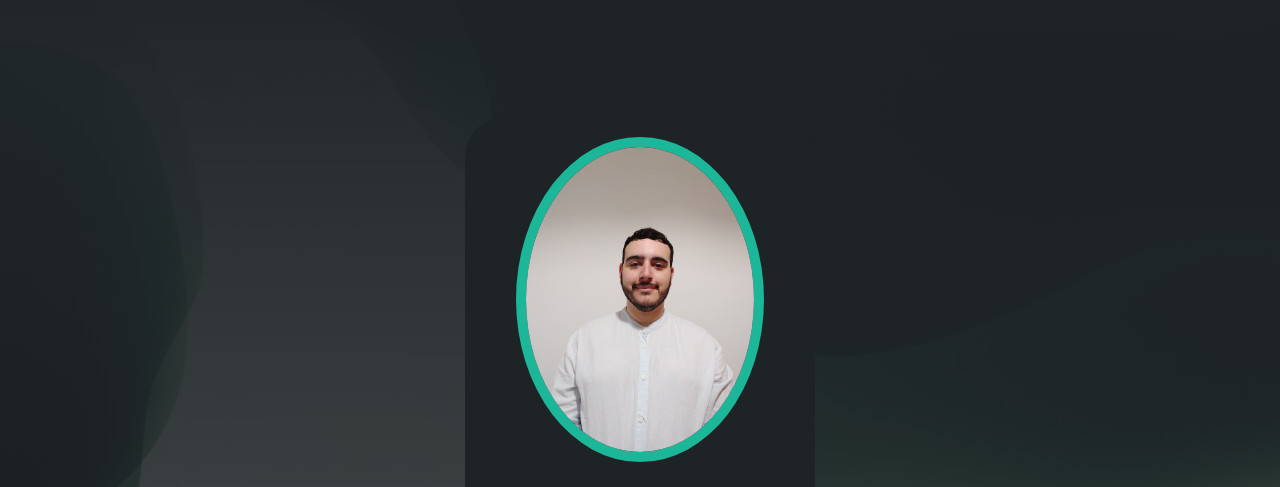
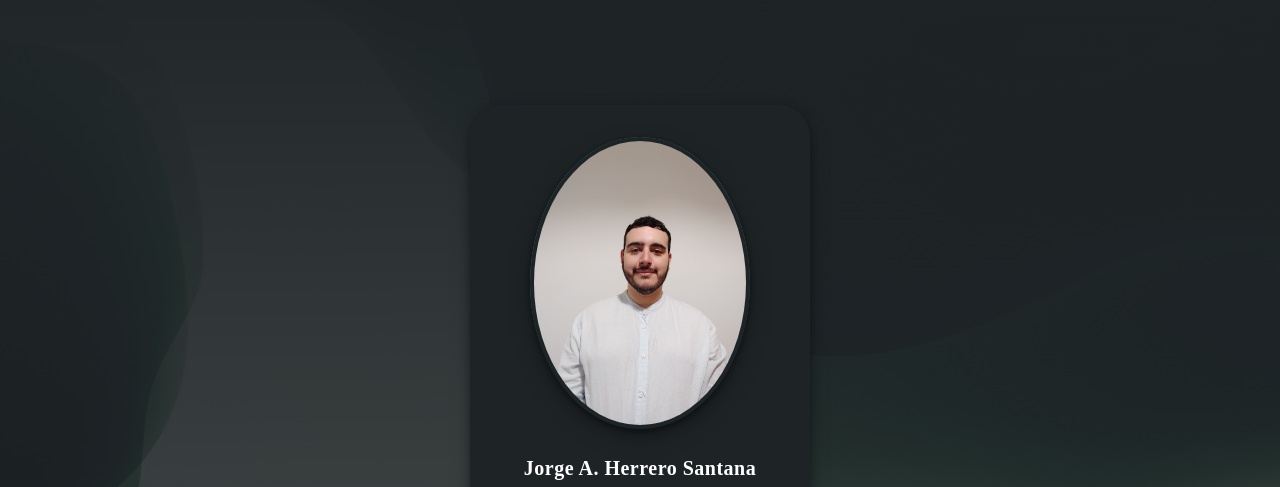
Before and after one commit to Jorgell01/Portfolio, a plain HTML site: page index.html in a window 1280 px wide. Shown: the part 75-562 px from the top of the page. Drawn offline with nearby package versions, Linux system fonts and the light colour scheme.

Commit message:
fix: small changes in the views of the email and the home section

```diff
--- a/js/main.js
+++ b/js/main.js
@@ -61,17 +61,21 @@ document.addEventListener('DOMContentLoaded', function() {
     cvButton.addEventListener('click', downloadCV);
   }
 
-  // Inicializar EmailJS usando config.js
+  // Initialize EmailJS using config.js (previously failed due to comparing against the real key itself)
   if(window.APP_CONFIG){
     const { EMAILJS_PUBLIC_KEY } = window.APP_CONFIG;
-    if(EMAILJS_PUBLIC_KEY && !EMAILJS_PUBLIC_KEY.includes('gfj346M0eDEMGMMKA')){
-      try{ emailjs.init({ publicKey: EMAILJS_PUBLIC_KEY }); }
-      catch(err){ console.warn('Fallo al inicializar EmailJS:', err); }
+    if(EMAILJS_PUBLIC_KEY){
+      try{
+        emailjs.init({ publicKey: EMAILJS_PUBLIC_KEY });
+        console.log('[EmailJS] Initialized correctly');
+      } catch(err){
+        console.warn('[EmailJS] Failed to initialize:', err);
+      }
     } else {
-      console.warn('EmailJS public key no configurada aún (config.js)');
+      console.warn('[EmailJS] Public key empty or not configured in config.js');
     }
   } else {
-    console.warn('APP_CONFIG no encontrado. Asegúrate de cargar js/config.js antes de main.js');
+    console.warn('[EmailJS] APP_CONFIG not found. Make sure to load js/config.js before main.js');
   }
 
   // Contact form handling
@@ -98,16 +102,15 @@ document.addEventListener('DOMContentLoaded', function() {
         return;
       }
 
-      // Leer configuración
+  // Read configuration
       const cfg = window.APP_CONFIG || {};
       const { EMAILJS_PUBLIC_KEY, EMAILJS_SERVICE_ID, EMAILJS_TEMPLATE_ID, EMAILJS_DISABLE_SENDING } = cfg;
 
-      // Validaciones de configuración
-      if(!EMAILJS_PUBLIC_KEY || EMAILJS_PUBLIC_KEY.includes('REEMPLAZA_TU_PUBLIC_KEY') ||
-         !EMAILJS_SERVICE_ID || EMAILJS_SERVICE_ID.includes('REEMPLAZA_SERVICE_ID') ||
-         !EMAILJS_TEMPLATE_ID || EMAILJS_TEMPLATE_ID.includes('REEMPLAZA_TEMPLATE_ID')){
+  // Generic placeholder detection (values not replaced yet)
+      const isPlaceholder = (val) => !val || /^REEMPLAZA(_|)/i.test(val);
+      if(isPlaceholder(EMAILJS_PUBLIC_KEY) || isPlaceholder(EMAILJS_SERVICE_ID) || isPlaceholder(EMAILJS_TEMPLATE_ID)) {
         showFormMessage('Email service not configured. Update config.js.', 'error');
-        console.warn('Config EmailJS incompleta en config.js');
+        console.warn('[EmailJS] Incomplete config or placeholders still present in config.js');
         return;
       }
 
@@ -120,18 +123,22 @@ document.addEventListener('DOMContentLoaded', function() {
       submitBtn.textContent = 'Sending...';
 
       const templateParams = {
-        from_name: nameInput.value.trim(),
+        name: nameInput.value.trim(),
         reply_to: emailInput.value.trim(),
-        message: msgInput.value.trim()
+        message: msgInput.value.trim(),
+        time: new Date().toLocaleString()
       };
 
       try {
-        await emailjs.send(EMAILJS_SERVICE_ID, EMAILJS_TEMPLATE_ID, templateParams);
+        console.log('[EmailJS] Sending...', { service: EMAILJS_SERVICE_ID, template: EMAILJS_TEMPLATE_ID, params: templateParams });
+        const response = await emailjs.send(EMAILJS_SERVICE_ID, EMAILJS_TEMPLATE_ID, templateParams);
+        console.log('[EmailJS] Response:', response);
         showFormMessage('Message sent successfully! I will contact you soon.', 'success');
         form.reset();
       } catch(err){
-        console.error(err);
-        showFormMessage('There was an error sending your message. Please try again later.', 'error');
+        console.error('[EmailJS] Error while sending:', err);
+        const friendly = (err && (err.text || err.message)) ? 'Error: ' + (err.text || err.message) : 'There was an error sending your message. Please try again later.';
+        showFormMessage(friendly, 'error');
       } finally {
         submitBtn.disabled = false;
         submitBtn.textContent = 'Send Message';
--- a/style.css
+++ b/style.css
@@ -1,14 +1,37 @@
-@import url('https://fonts.googleapis.com/css2?family=Righteous&family=Work+Sans:wght@100;300;400;600;800&display=swap');
-*{
+:root {
+  /* Adjustable sizes for hero */
+  --avatar-size: clamp(150px, 28vw, 220px);
+  --hero-padding-y: 22px;
+  --hero-padding-x: 22px;
+}
+@import url('https://fonts.googleapis.com/css2?family=Righteous&family=Outfit:wght@300;400;500;600;700;800&display=swap');
+
+/* Base typefaces (easy to change in one place) */
+:root {
+  --font-display: 'Righteous', sans-serif; /* headings / logo */
+  --font-body: 'Outfit', 'Work Sans', system-ui, -apple-system, BlinkMacSystemFont, 'Segoe UI', Roboto, Oxygen, Ubuntu, Cantarell, 'Open Sans', 'Helvetica Neue', sans-serif;
+  --font-mono: 'JetBrains Mono', 'Fira Code', monospace; /* in case you add code snippets later */
+}
+* {
   box-sizing: border-box;
-  font-family: 'Work Sans';
+  font-family: var(--font-body);
   margin: 0;
   padding: 0;
+  -webkit-font-smoothing: antialiased;
+  text-rendering: optimizeLegibility;
+}
+
+/* Visual hierarchy reinforcement */
+h1, h2, h3, h4, .logo a {
+  font-family: var(--font-display);
+  letter-spacing: .5px;
 }
 html {
-  /* Allow me to scroll smoothly */
+  /* Smooth scrolling */
   scroll-behavior: smooth;
 }
+/* Reusable variable to offset fixed header height */
+:root { --header-height: 80px; }
 /* Menu */
 .container-header{
   background-color: #1e2326;
@@ -67,38 +90,102 @@ html {
   background: linear-gradient(to top, rgba(30, 35, 38, 0.8), rgba(30, 35, 38, 1.0)),
   url(images/fondo.jpg);
   background-size: cover;
-  height: 100vh;
+  background-position: center;
+  /* Usamos min-height para permitir padding superior sin perder la altura completa */
+  min-height: 100vh;
   color: #fff;
   display: flex;
-  align-items: center;
+  justify-content: center; /* center horizontally */
+  align-items: center;      /* center vertically */
+  padding-top: var(--header-height); /* avoid header overlap */
+  box-sizing: border-box;
 }
 
 .home .container-banner {
-  padding: 20px;
+  padding: var(--hero-padding-y) var(--hero-padding-x) calc(var(--hero-padding-y) + 12px); /* bottom extra space for icons */
   background-color: #1e2326;
-  max-width: 350px;
-  margin-top: auto;
-  margin-bottom: 35px;
-  margin-left: auto;
-  margin-right: auto;
+  max-width: 340px;
+  width: 100%;
+  margin: 0 auto;
   text-align: center;
-  border-radius: 40px;
+  border-radius: 32px;
+  display: flex;
+  flex-direction: column;
+  align-items: center;
+  gap: 10px;
+  box-shadow: 0 10px 26px -10px rgba(0,0,0,.55), 0 3px 8px rgba(0,0,0,.30);
+}
+
+/* Profile: image container for effects */
+.home .container-banner .container-img {
+  position: relative;
+  width: var(--avatar-size);
+  aspect-ratio: 1 / 1;
+  margin: 10px auto 0;
+  display: grid;
+  place-items: center;
+  isolation: isolate;
+}
+
+/* Aro degradado animado sutil */
+.home .container-banner .container-img::before {
+  content: "";
+  position: absolute;
+  inset: 0;
+  padding: 3px; /* ring thickness */
+  border-radius: 50%;
+  background: linear-gradient(135deg,#1cb698 0%,#26d4aa 40%,#0d7b66 100%);
+  -webkit-mask: linear-gradient(#000 0 0) content-box, linear-gradient(#000 0 0);
+  -webkit-mask-composite: xor;
+          mask-composite: exclude;
+  opacity: .9;
+  filter: drop-shadow(0 0 6px rgba(28,182,152,.45));
+  transition: transform .9s cubic-bezier(.25,.8,.25,1), filter .6s;
 }
 
 .home .container-banner img {
-  margin-top: 40px;
-  border: 10px solid #1cb698;
+  width: 100%;
+  height: 100%;
+  object-fit: cover;
+  border-radius: 50%;
   display: block;
-  width: 80%;
-  height: auto;
-  margin: auto;
-  border-radius: 100%;
+  border: 4px solid #1e2326; /* inner border to separate gradient ring */
+  box-shadow: 0 8px 24px -6px rgba(0,0,0,.55), 0 2px 6px rgba(0,0,0,.4);
+  transition: transform .8s cubic-bezier(.19,1,.22,1), filter .6s ease;
+  will-change: transform, filter;
+}
+
+/* Accessible hover / focus effect */
+.home .container-banner .container-img:hover img,
+.home .container-banner .container-img:focus-within img {
+  transform: scale(1.045) translateY(-2px);
+  filter: brightness(1.06) saturate(1.15);
+}
+.home .container-banner .container-img:hover::before,
+.home .container-banner .container-img:focus-within::before {
+  transform: rotate(30deg) scale(1.03);
+  filter: drop-shadow(0 0 10px rgba(28,182,152,.65));
+}
+
+/* Reduced motion mode */
+@media (prefers-reduced-motion: reduce) {
+  .home .container-banner img,
+  .home .container-banner .container-img::before { transition: none; }
+  .home .container-banner .container-img:hover img,
+  .home .container-banner .container-img:focus-within img { transform: none; }
+}
+
+/* Extra small responsive tweaks */
+@media (max-width: 480px) {
+  .home .container-banner .container-img { width: clamp(140px, 70vw, 200px); }
+  .home .container-banner img { box-shadow: 0 4px 16px -4px rgba(0,0,0,.55); }
 }
 
 .home .container-banner h1 {
-  margin-top: 40px;
-  font-size: 22px;
+  margin-top: 18px;
+  font-size: 20px;
   font-family: 'Righteous';
+  line-height: 1.2;
 }
 
 .home .container-banner h2 {
@@ -112,12 +199,12 @@ html {
   text-decoration: none;
   border: 1px solid #fff;
   border-radius: 100%;
-  width: 42px;
-  height: 42px;
-  line-height: 42px;
-  margin: 40px 5px;
-  font-size: 20px;
-  transition: .3s;
+  width: 40px;
+  height: 40px;
+  line-height: 40px;
+  margin: 26px 4px 8px;
+  font-size: 18px;
+  transition: .25s;
 }
 
 .home .container-banner .redes a:hover {
@@ -208,7 +295,7 @@ html {
 .about-me .row .col .container-interests .interests {
   width: 100px;
   height: 100px;
-  background-color: #252A2E;
+  background-color: #252A2E; /* card background */
   border-radius: 10px;
   margin: 0 15px 15px 0;
   display: flex;
@@ -388,7 +475,7 @@ html {
     to { opacity: 1; }
 }
 
-/* Animaciones para todas las skills */
+/* Animations for all skill bars */
 .skills .skill .javascript{ width: 0%; animation: 2s javascript forwards; }
 .skills .skill .htmlcss{ width: 0%; animation: 2s htmlcss forwards; }
 .skills .skill .photoshop{ width: 0%; animation: 2s photoshop forwards; }
@@ -411,7 +498,7 @@ html {
 @keyframes dedication{ 0%{width: 0%;} 100%{width: 50%;} }
 @keyframes management{ 0%{width: 0%;} 100%{width: 60%;} }
 
-/* Responsive para Skills */
+/* Responsive adjustments for Skills */
 @media screen and (max-width: 980px) {
     .skills .row {
         flex-direction: column;
@@ -473,7 +560,7 @@ html {
     color: #1cb698;
 }
 
-/* Education elements (left) */
+/* Education elements (left column) */
 .curriculum .left-item {
     border-left: 2px solid #1cb698;
     padding-left: 20px;
@@ -538,7 +625,7 @@ html {
     border: 3px solid #1e2326;
 }
 
-/* Experience elements (right) */
+/* Experience elements (right column) */
 .curriculum .right-item {
     border-right: 2px solid #1cb698;
     padding-right: 20px;
@@ -592,7 +679,7 @@ html {
     border: 3px solid #1e2326;
 }
 
-/* Responsive for curriculum */
+/* Responsive adjustments for Curriculum */
 @media screen and (max-width: 980px) {
     .curriculum .row {
         flex-direction: column;
```
Also changed, not shown: index.html (+3 -3 lines).
